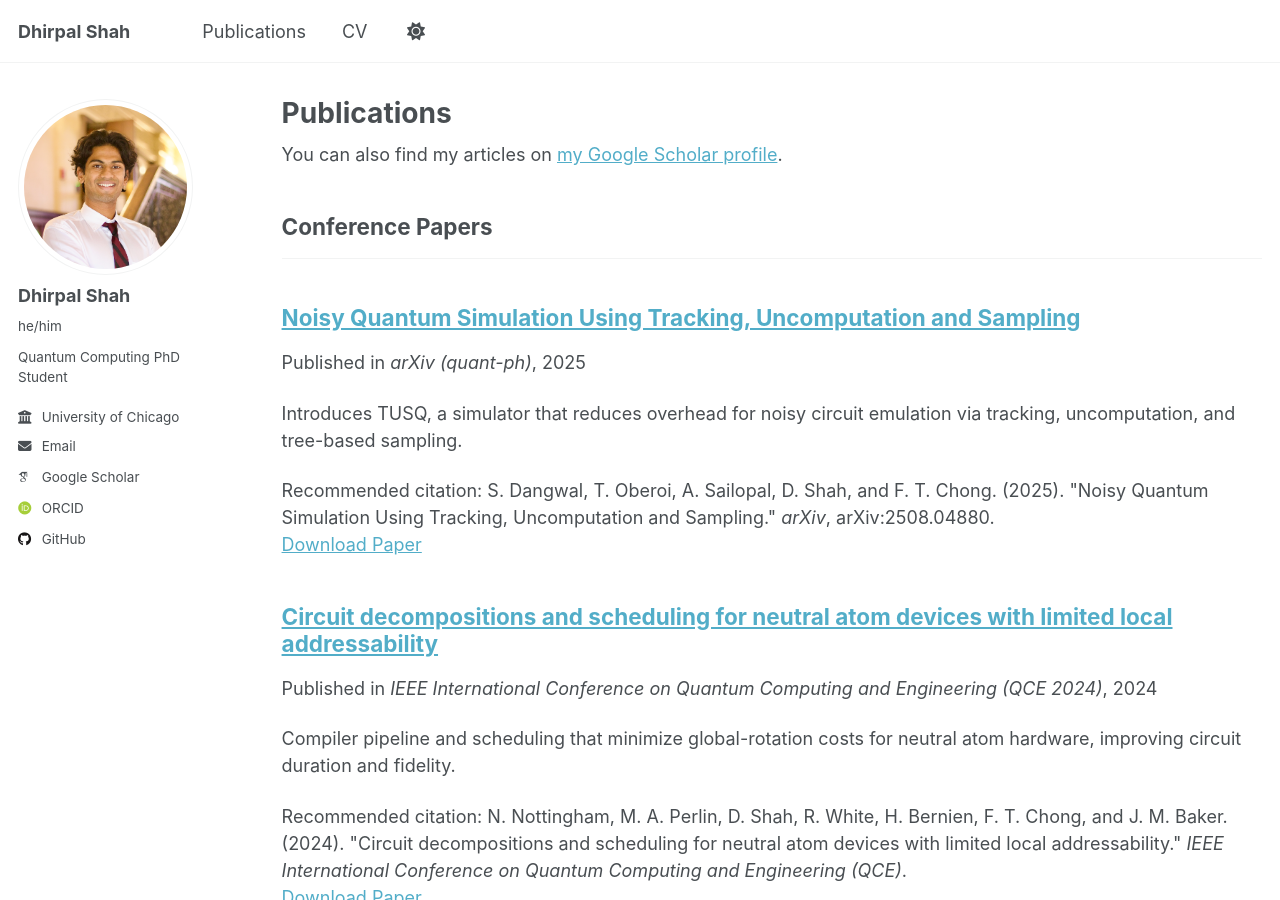
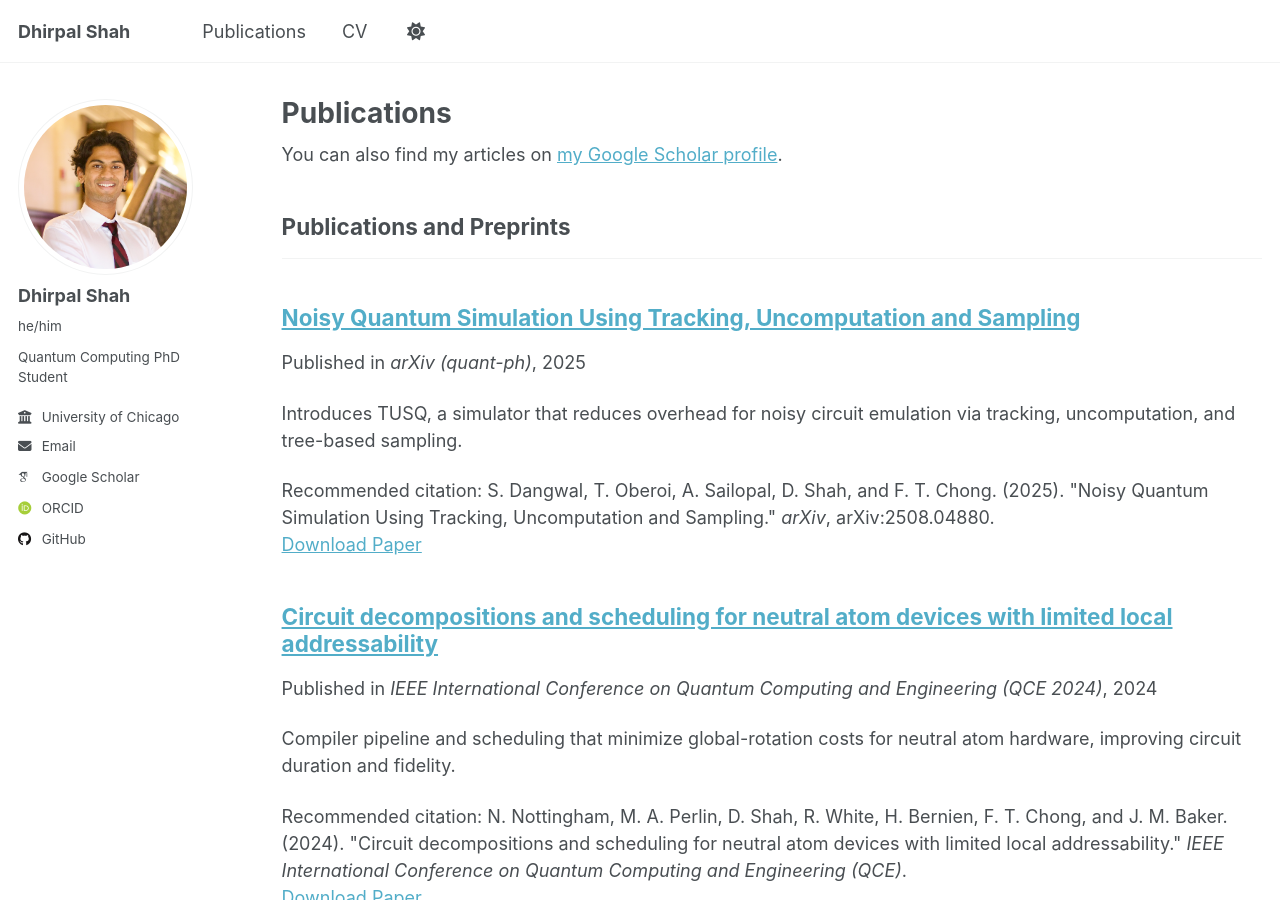
Before and after one commit to dhirpalshah/dhirpalshah.github.io, a Jekyll site: the page built from _pages/publications.html, in a window 1280 px wide and 900 px high. Built offline with Jekyll 4.4.1, drawn with Linux system fonts in a browser that asks for light colours; some web fonts are replaced; a script that is not in the unit is left out.

Commit message:
rename conferences to publications

```diff
--- a/_config.yml
+++ b/_config.yml
@@ -85,7 +85,7 @@ publication_category:
   manuscripts:
     title: 'Journal Articles'
   conferences:
-    title: 'Conference Papers'
+    title: 'Publications and Preprints'
 
 # Site Settings
 teaser                   :  # filename of teaser fallback teaser image placed in /images/ for social media previews
```
